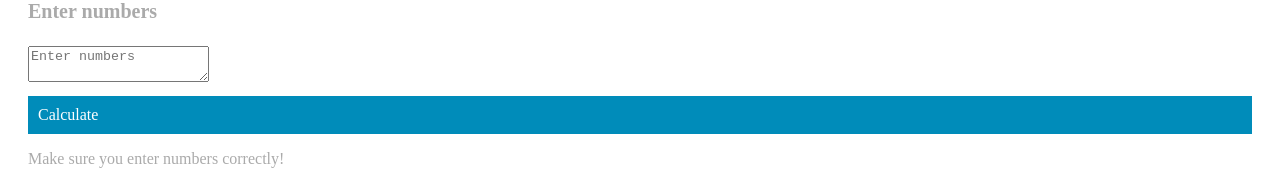
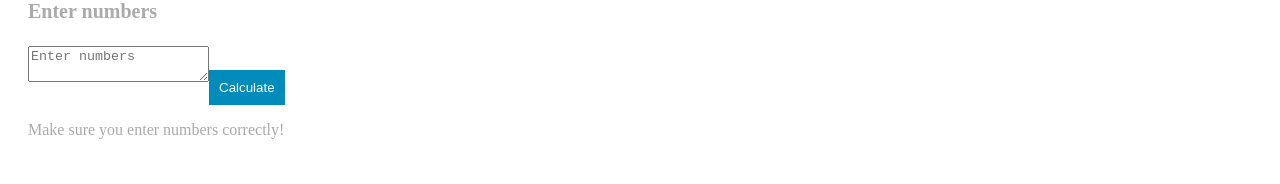
Before and after one commit to UrsTrulyAditya/Accessibilty, a React (Vite) app: page / in a window 1280 px wide. Shown: the part 499-683 px from the top of the page. Built offline with nearby package versions, Linux system fonts and the light colour scheme.

Commit message:
Fixed button accessibilty issue

```diff
--- a/src/App.tsx
+++ b/src/App.tsx
@@ -25,7 +25,8 @@ const App = () => {
         onChange={(e) => setInput(e.target.value)}
       />
 
-      <div
+      <button
+        role="button"
         onClick={handleCalculate}
         style={{
           padding: '10px',
@@ -34,7 +35,7 @@ const App = () => {
           border: 'none',
         }}>
         Calculate
-      </div>
+      </button>
 
       {result !== null && <p style={{ color: 'green' }}>Result: {result}</p>}
 
```
